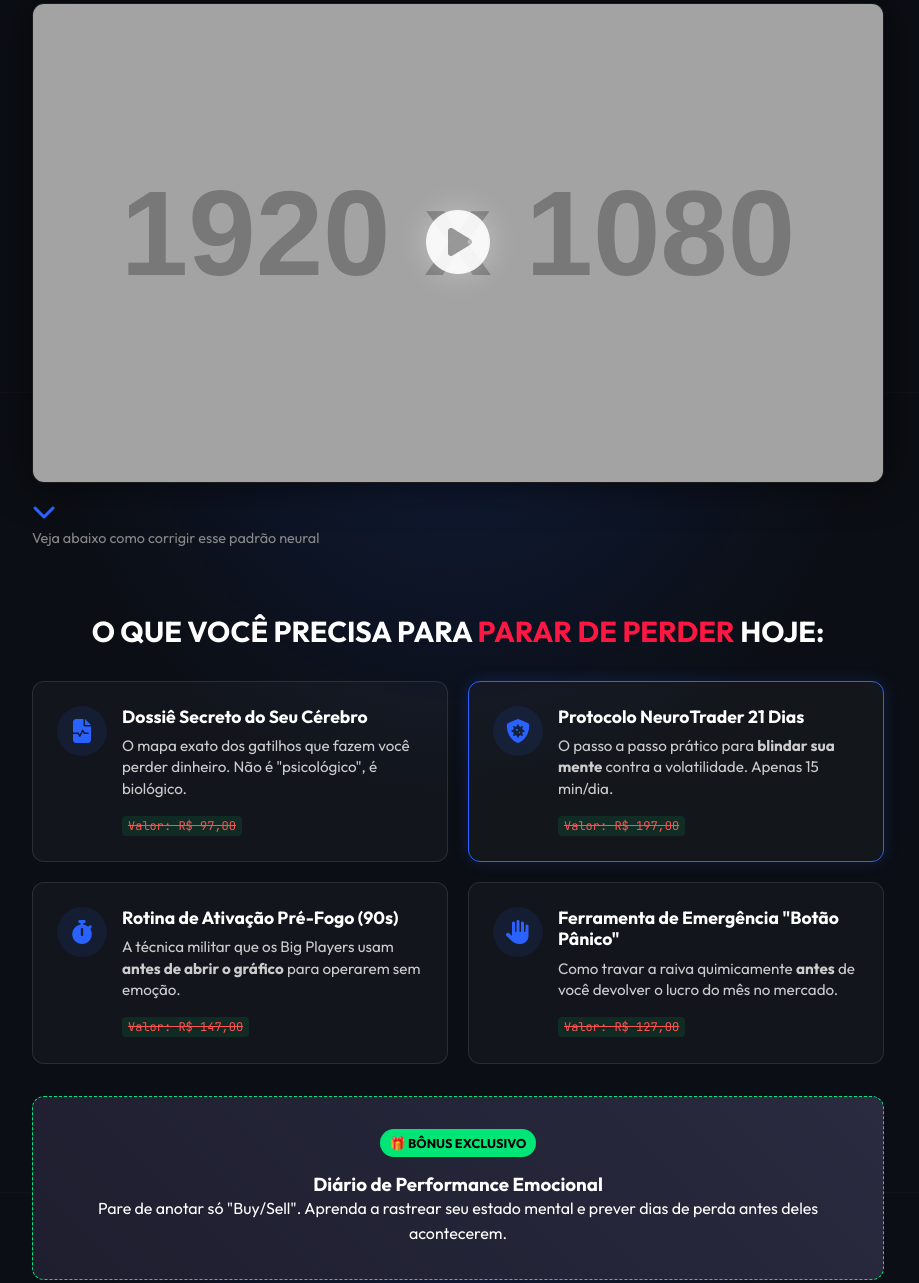
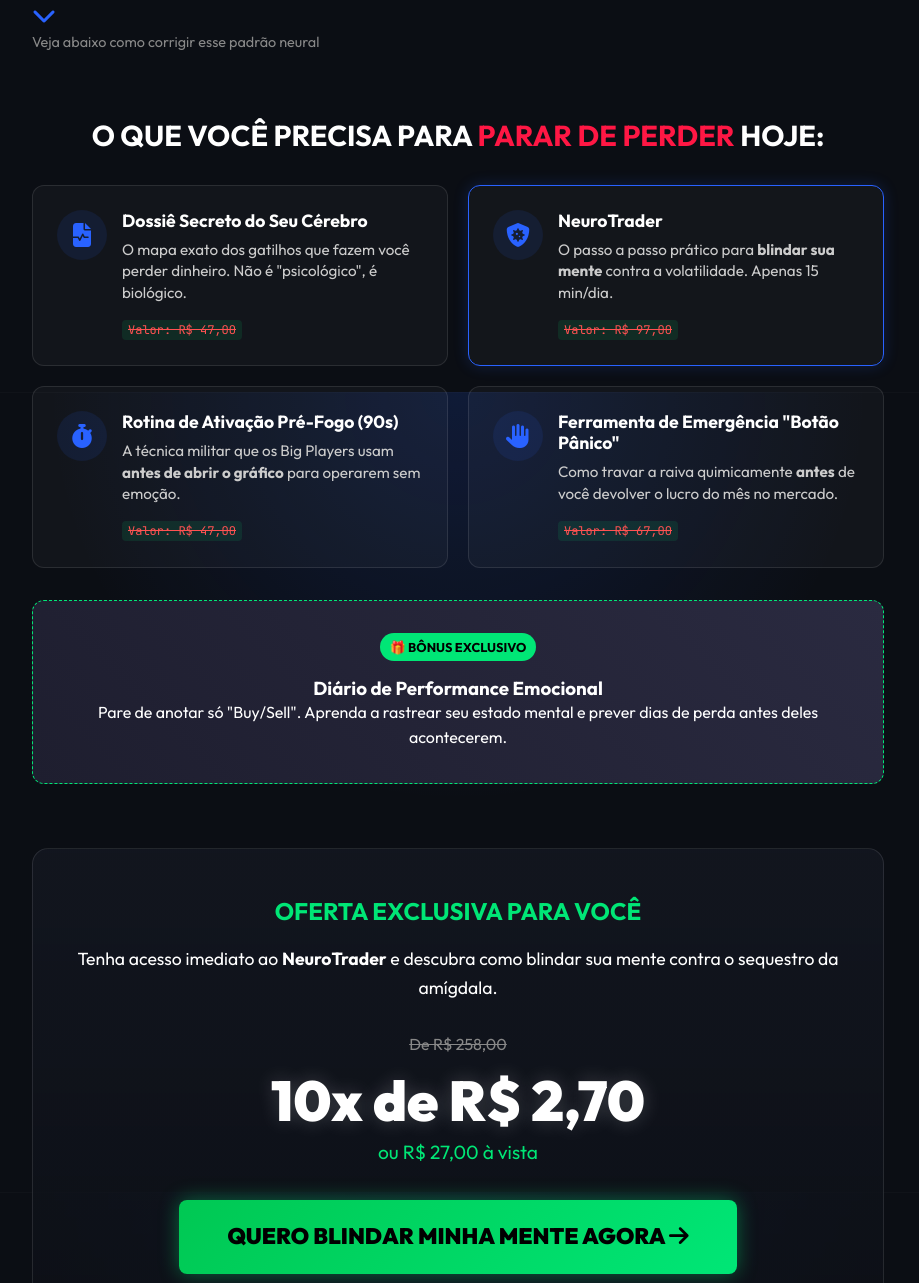
Before and after one commit to BrenoCravo/neurotrader, a plain HTML site: page result.html in a window 1280 px wide. Shown: the part 408-1691 px from the top of the page, without its empty margins (182-1101 px from the left). Drawn offline with Linux system fonts and the light colour scheme; placeholder pictures from the web are drawn by us.

Commit message:
Add files via upload

```diff
--- a/result.html
+++ b/result.html
@@ -43,15 +43,7 @@
             <p id="dynamic-subheadline" class="subhead">Aguarde...</p>
         </div>
 
-        <!-- VSL SECTION -->
-        <div class="vsl-wrapper">
-            <div class="video-container">
-                <!-- Placehold for VSL Embed -->
-                <img src="https://placehold.co/1920x1080/050505/FFF?text=VIDEO+DE+ANALISE+NEURAL+(CLIQUE+PARA+INICIAR)"
-                    alt="Video Sales Letter" class="vsl-placeholder">
-                <div class="play-btn-overlay"><i class="fas fa-play-circle"></i></div>
-            </div>
-        </div>
+        <!-- VSL REMOVED AS REQUESTED -->
 
         <!-- EARLY CTA (Visual Motivation) -->
         <div class="early-cta text-center">
@@ -72,7 +64,7 @@
                         <p>O mapa exato dos gatilhos que fazem você perder dinheiro. Não é "psicológico", é biológico.
                         </p>
                         <span class="value-tag" style="text-decoration: line-through; color: #ff5252;">Valor: R$
-                            97,00</span>
+                            47,00</span>
                     </div>
                 </div>
 
@@ -80,11 +72,11 @@
                 <div class="stack-card highlight-card">
                     <div class="card-icon"><i class="fas fa-shield-virus"></i></div>
                     <div class="card-content">
-                        <h3>Protocolo NeuroTrader 21 Dias</h3>
+                        <h3>NeuroTrader</h3>
                         <p>O passo a passo prático para <strong>blindar sua mente</strong> contra a volatilidade. Apenas
                             15 min/dia.</p>
                         <span class="value-tag" style="text-decoration: line-through; color: #ff5252;">Valor: R$
-                            197,00</span>
+                            97,00</span>
                     </div>
                 </div>
 
@@ -96,7 +88,7 @@
                         <p>A técnica militar que os Big Players usam <strong>antes de abrir o gráfico</strong> para
                             operarem sem emoção.</p>
                         <span class="value-tag" style="text-decoration: line-through; color: #ff5252;">Valor: R$
-                            147,00</span>
+                            47,00</span>
                     </div>
                 </div>
 
@@ -108,7 +100,7 @@
                         <p>Como travar a raiva quimicamente <strong>antes</strong> de você devolver o lucro do mês no
                             mercado.</p>
                         <span class="value-tag" style="text-decoration: line-through; color: #ff5252;">Valor: R$
-                            127,00</span>
+                            67,00</span>
                     </div>
                 </div>
             </div>
@@ -126,12 +118,12 @@
         <div class="offer-section mt-50">
             <h2 style="color: #00e676; margin-bottom: 20px; text-align: center;">OFERTA EXCLUSIVA PARA VOCÊ</h2>
             <p style="font-size: 1.1rem; margin-bottom: 30px; text-align: center;">Tenha acesso imediato ao
-                <strong>Protocolo NeuroTrader 21 Dias</strong> e descubra como blindar sua mente contra o sequestro da
+                <strong>NeuroTrader</strong> e descubra como blindar sua mente contra o sequestro da
                 amígdala.
             </p>
 
             <div class="price-box">
-                <p class="total-value" style="font-size: 1rem; text-decoration: line-through; color: #888;">De R$ 97,00
+                <p class="total-value" style="font-size: 1rem; text-decoration: line-through; color: #888;">De R$ 258,00
                 </p>
                 <div class="big-price">10x de R$ 2,70</div>
                 <p class="cash-price" style="font-size: 1.2rem; color: #00e676;">ou R$ 27,00 à vista</p>
```
